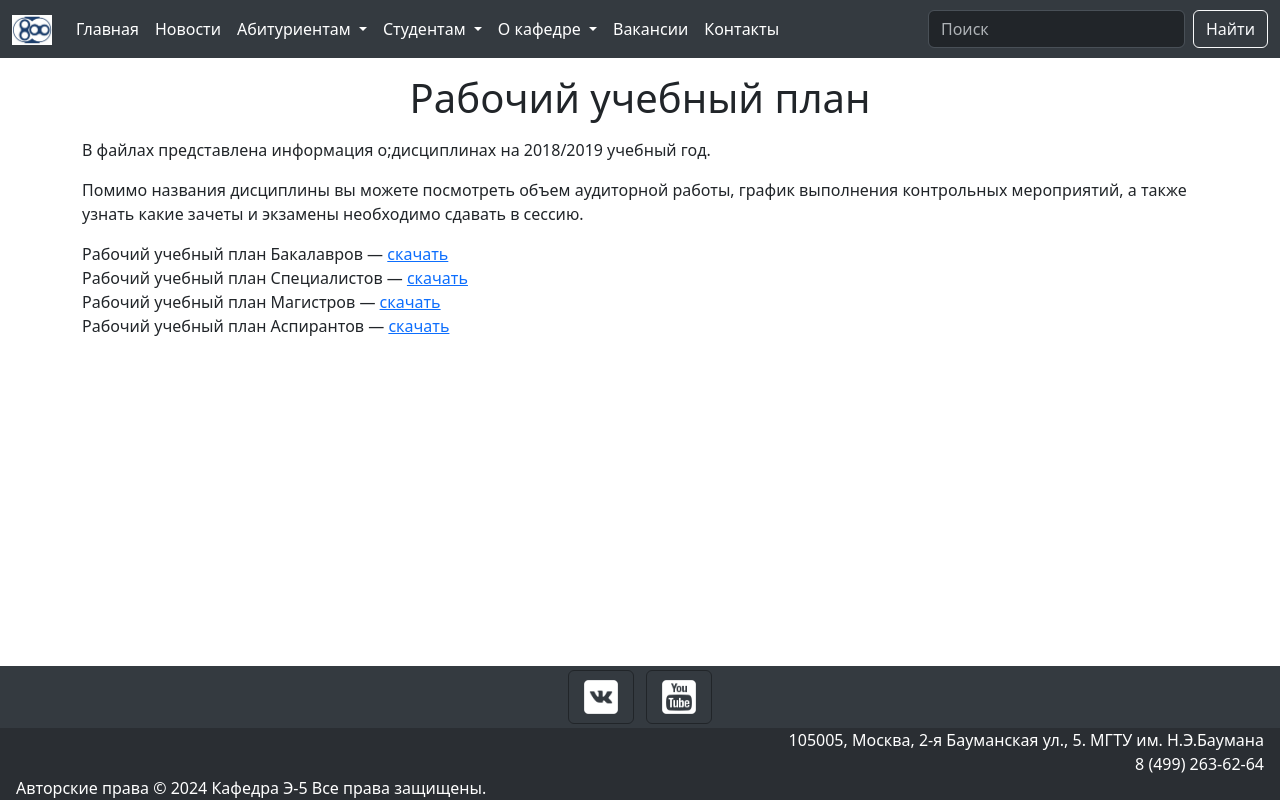
After one commit to pendelbus555/e5-project, a Django app: page /site/plan/ in a window 1280 px wide. The commit adds this page. Run offline with Django 5.2, Linux system fonts and the light colour scheme; parts of the project's set-up code (start-up, migrations or seed data) failed here and were passed over; some libraries are stand-ins or nearby versions.

Commit message:
Add plan page

```diff
--- a/e5_site/e5_app/templates/e5_app/base.html
+++ b/e5_site/e5_app/templates/e5_app/base.html
@@ -61,7 +61,7 @@
                             </a>
                             <ul class="dropdown-menu">
                                 <li><a class="dropdown-item" href="#">Расписание</a></li>
-                                <li><a class="dropdown-item" href="#">Рабочий учебный план</a></li>
+                                <li><a class="dropdown-item" href="{% url 'plan' %}">Рабочий учебный план</a></li>
                             </ul>
                         </li>
                         <li class="nav-item dropdown">
--- /dev/null
+++ b/e5_site/e5_app/templates/e5_app/plan.html
@@ -0,0 +1,20 @@
+{% extends './base.html' %}
+{% block head %}
+{% load static %}
+{% endblock %}
+{% block title %}
+Рабочий учебный план- Кафедра Э-5
+{% endblock %}
+{% block content %}
+<div class="container">
+  <h1 class="entry-title text-center my-3">Рабочий учебный план</h1>
+
+		<p>В файлах представлена информация о;дисциплинах на 2018/2019 учебный год.</p>
+  <p>Помимо названия дисциплины вы можете посмотреть объем аудиторной работы, график выполнения контрольных мероприятий, а также узнать какие зачеты и экзамены необходимо сдавать в сессию.</p>
+  <p>Рабочий учебный план Бакалавров — <a href="{% static 'e5_app/frontend/plan/plan_b.pdf' %}">скачать</a><br>
+  Рабочий учебный план Специалистов — <a href="{% static 'e5_app/frontend/plan/plan_c.pdf' %}">скачать</a><br>
+  Рабочий учебный план Магистров — <a href="{% static 'e5_app/frontend/plan/plan_m.pdf' %}">скачать</a><br>
+  Рабочий учебный план Аспирантов — <a href="{% static 'e5_app/frontend/plan/plan_a.pdf' %}">скачать</a></p>
+
+</div>
+{% endblock %}
--- a/e5_site/e5_app/urls.py
+++ b/e5_site/e5_app/urls.py
@@ -10,4 +10,5 @@ urlpatterns = [
     path('history/', views.HistoryView.as_view(), name='history'),
     path('directions/',views.DirectionsView.as_view(), name='directions'),
     path('programs/',views.ProgramsView.as_view(), name='programs'),
+    path('plan/', views.PlanView.as_view(), name='plan'),
 ]
--- a/e5_site/e5_app/views.py
+++ b/e5_site/e5_app/views.py
@@ -1,4 +1,4 @@
-from django.http import JsonResponse
+from django.http import JsonResponse, FileResponse
 from django.shortcuts import render, redirect
 from django.core.paginator import Paginator
 from django.http import HttpResponse, HttpResponseRedirect
@@ -12,6 +12,8 @@ from django.db.models import Min, Max
 from datetime import datetime
 import calendar
 from django.views.generic.base import TemplateView
+import os
+from django.templatetags.static import static
 
 
 # Create your views here.
@@ -126,5 +128,10 @@ class HistoryView(TemplateView):
 class DirectionsView(TemplateView):
     template_name = 'e5_app/directions.html'
 
+
 class ProgramsView(TemplateView):
     template_name = 'e5_app/programs.html'
+
+
+class PlanView(TemplateView):
+    template_name = 'e5_app/plan.html'
```
Also changed, not shown: 4 other files.
